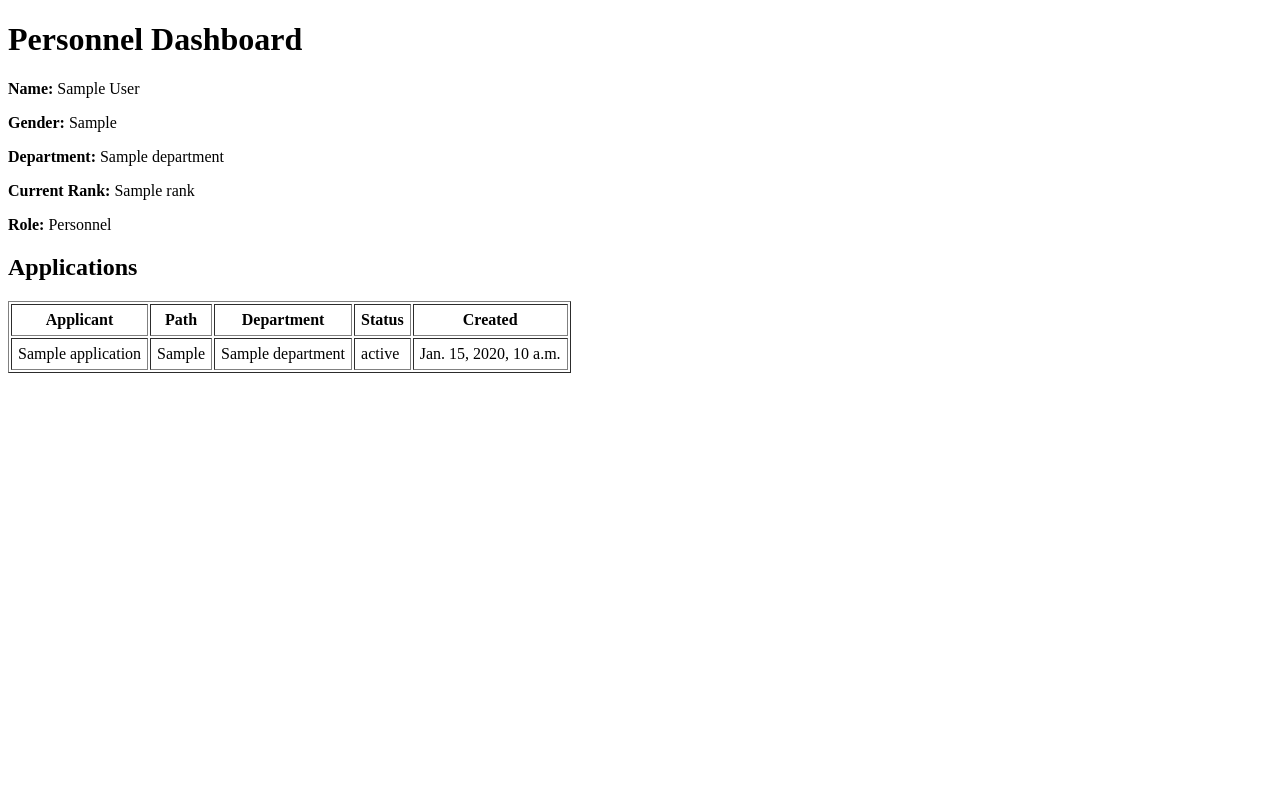
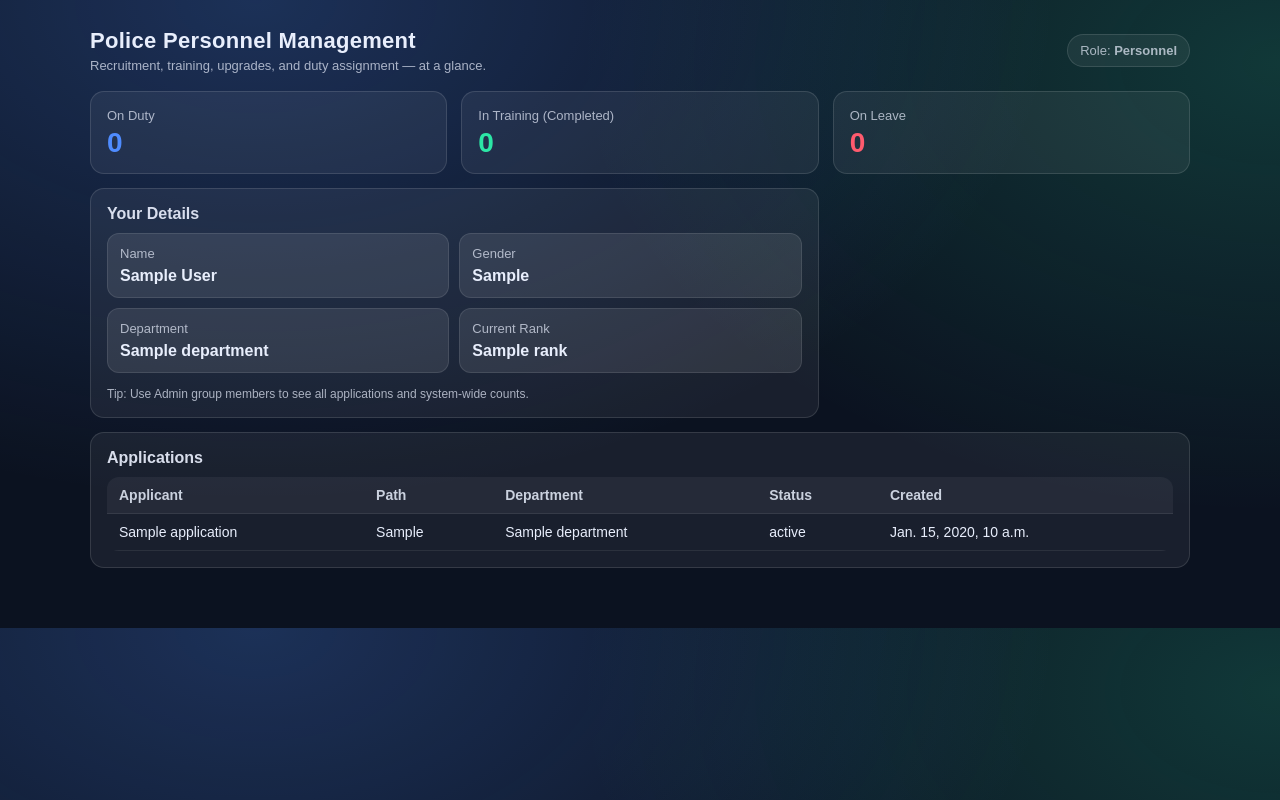
Before and after one commit to Tahir-Khokhar/Police-Headquarters-Management-System, a Django app: template police/templates/police/personnel_dashboard.html in a window 1280 px wide. Run offline with Django 3.2, Linux system fonts and the light colour scheme; the template is opened without the code that fills it: most values are stand-ins (such as "Sample title", 1, 10 or a date in 2020).

Commit message:
Redesign personnel dashboard with new layout and styles

```diff
--- a/police/templates/police/personnel_dashboard.html
+++ b/police/templates/police/personnel_dashboard.html
@@ -1,24 +1,206 @@
 <!doctype html>
-<html>
+<html lang="en">
   <head>
     <meta charset="utf-8" />
-    <title>Personnel Dashboard</title>
+    <meta name="viewport" content="width=device-width, initial-scale=1" />
+    <title>Police Dashboard</title>
+    <style>
+      :root {
+        --bg: #0b1220;
+        --card: rgba(255, 255, 255, 0.06);
+        --card2: rgba(255, 255, 255, 0.09);
+        --text: #e8eefc;
+        --muted: rgba(232, 238, 252, 0.7);
+        --accent: #4f8cff;
+        --accent2: #2ce6a6;
+        --danger: #ff5b6e;
+      }
+      body {
+        margin: 0;
+        font-family: Arial, Helvetica, sans-serif;
+        background: radial-gradient(800px 500px at 20% 0%, rgba(79, 140, 255, 0.25), transparent),
+          radial-gradient(700px 450px at 100% 10%, rgba(44, 230, 166, 0.18), transparent),
+          var(--bg);
+        color: var(--text);
+      }
+      .container {
+        max-width: 1100px;
+        margin: 0 auto;
+        padding: 28px 18px 60px;
+      }
+      .topbar {
+        display: flex;
+        align-items: center;
+        justify-content: space-between;
+        gap: 16px;
+        margin-bottom: 18px;
+      }
+      .brand {
+        display: flex;
+        flex-direction: column;
+        gap: 4px;
+      }
+      .brand h1 {
+        margin: 0;
+        font-size: 22px;
+        letter-spacing: 0.3px;
+      }
+      .brand p {
+        margin: 0;
+        color: var(--muted);
+        font-size: 13px;
+      }
+      .pill {
+        background: var(--card);
+        border: 1px solid rgba(255, 255, 255, 0.12);
+        padding: 8px 12px;
+        border-radius: 999px;
+        font-size: 13px;
+        color: var(--muted);
+      }
+      .grid {
+        display: grid;
+        grid-template-columns: repeat(12, 1fr);
+        gap: 14px;
+      }
+      .card {
+        background: var(--card);
+        border: 1px solid rgba(255, 255, 255, 0.12);
+        border-radius: 14px;
+        padding: 16px;
+      }
+      .card h2 {
+        margin: 0 0 10px;
+        font-size: 16px;
+        color: rgba(232, 238, 252, 0.92);
+      }
+      .stat {
+        display: flex;
+        flex-direction: column;
+        gap: 6px;
+      }
+      .stat .label {
+        color: var(--muted);
+        font-size: 13px;
+      }
+      .stat .value {
+        font-size: 28px;
+        font-weight: 800;
+        line-height: 1;
+      }
+      .stat.training .value { color: var(--accent2); }
+      .stat.duty .value { color: var(--accent); }
+      .stat.leave .value { color: var(--danger); }
+
+      .col-4 { grid-column: span 4; }
+      .col-8 { grid-column: span 8; }
+      .col-12 { grid-column: span 12; }
+
+      table {
+        width: 100%;
+        border-collapse: collapse;
+        overflow: hidden;
+        border-radius: 12px;
+      }
+      th, td {
+        text-align: left;
+        padding: 10px 12px;
+        border-bottom: 1px solid rgba(255, 255, 255, 0.08);
+        font-size: 14px;
+      }
+      th {
+        color: rgba(232, 238, 252, 0.85);
+        background: rgba(255, 255, 255, 0.05);
+      }
+      .meta {
+        display: grid;
+        grid-template-columns: repeat(2, minmax(0, 1fr));
+        gap: 10px;
+      }
+      .kv {
+        background: var(--card2);
+        border: 1px solid rgba(255, 255, 255, 0.10);
+        border-radius: 12px;
+        padding: 12px;
+      }
+      .kv .k { color: var(--muted); font-size: 13px; }
+      .kv .v { margin-top: 6px; font-weight: 700; }
+
+      a { color: #cfe0ff; text-decoration: none; }
+      a:hover { text-decoration: underline; }
+      .footer-note { color: var(--muted); font-size: 12px; margin-top: 14px; }
+
+      @media (max-width: 900px) {
+        .col-4 { grid-column: span 6; }
+        .col-8 { grid-column: span 12; }
+      }
+      @media (max-width: 600px) {
+        .col-4 { grid-column: span 12; }
+        .meta { grid-template-columns: 1fr; }
+      }
+    </style>
   </head>
   <body>
-    <h1>Personnel Dashboard</h1>
-    <p><b>Name:</b> {{ personnel.full_name }}</p>
-    <p><b>Gender:</b> {{ personnel.get_gender_display }}</p>
-    <p><b>Department:</b> {{ personnel.department.name }}</p>
-    <p><b>Current Rank:</b> {{ personnel.rank.title }}</p>
+    <div class="container">
+      <div class="topbar">
+        <div class="brand">
+          <h1>Police Personnel Management</h1>
+          <p>Recruitment, training, upgrades, and duty assignment — at a glance.</p>
+        </div>
+        <div class="pill">
+          {% if is_admin %}Role: <b>Admin</b>{% else %}Role: <b>Personnel</b>{% endif %}
+        </div>
+      </div>
 
-    {% if is_admin %}
-      <p><b>Role:</b> Admin</p>
-    {% else %}
-      <p><b>Role:</b> Personnel</p>
-    {% endif %}
+      <!-- Home / Global Summary Cards -->
+      <div class="grid">
+        <div class="card col-4">
+          <div class="stat duty">
+            <div class="label">On Duty</div>
+            <div class="value">{{ duty_personnel_count|default:0 }}</div>
+          </div>
+        </div>
+        <div class="card col-4">
+          <div class="stat training">
+            <div class="label">In Training (Completed)</div>
+            <div class="value">{{ training_personnel_count|default:0 }}</div>
+          </div>
+        </div>
+        <div class="card col-4">
+          <div class="stat leave">
+            <div class="label">On Leave</div>
+            <div class="value">{{ leave_personnel_count|default:0 }}</div>
+          </div>
+        </div>
 
+        <!-- Personnel Details -->
+        <div class="card col-8">
+          <h2>Your Details</h2>
+          <div class="meta">
+            <div class="kv">
+              <div class="k">Name</div>
+              <div class="v">{{ personnel.full_name }}</div>
+            </div>
+            <div class="kv">
+              <div class="k">Gender</div>
+              <div class="v">{{ personnel.get_gender_display }}</div>
+            </div>
+            <div class="kv">
+              <div class="k">Department</div>
+              <div class="v">{{ personnel.department.name }}</div>
+            </div>
+            <div class="kv">
+              <div class="k">Current Rank</div>
+              <div class="v">{{ personnel.rank.title }}</div>
+            </div>
+          </div>
+          <div class="footer-note">Tip: Use Admin group members to see all applications and system-wide counts.</div>
+        </div>
+
+        <!-- Applications -->
+        <div class="card col-12">
           <h2>Applications</h2>
-    <table border="1" cellpadding="6">
+          <table>
             <tr>
               <th>Applicant</th>
               <th>Path</th>
@@ -35,9 +217,13 @@
                 <td>{{ a.created_at }}</td>
               </tr>
             {% empty %}
-        <tr><td colspan="5">No applications</td></tr>
+              <tr>
+                <td colspan="5">No applications</td>
+              </tr>
             {% endfor %}
           </table>
-
+        </div>
+      </div>
+    </div>
   </body>
 </html>
```
Lines whose indentation alone changed are shown as unchanged.
